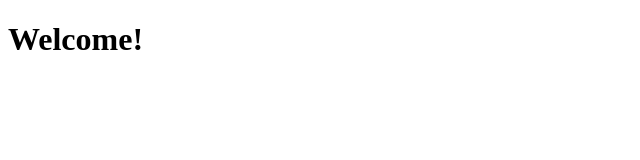
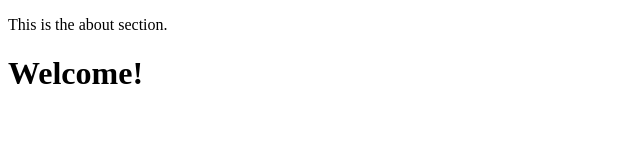
Before and after one commit to Gayathri-021110/gayi, a plain HTML site: page index.html in a window 1280 px wide. Shown: the whole page, without its empty margins (0-640 px from the left). Drawn offline with Linux system fonts and the light colour scheme.

Commit message:
About section

```diff
--- a/index.html
+++ b/index.html
@@ -1 +1 @@
-<!DOCTYPE html><html><head><title>My Portfolio</title></head><body><h1>Welcome!</h1></body></html>
+<!DOCTYPE html><html><head><title>My Portfolio</title></head><body><p>This is the about section.</p><h1>Welcome!</h1></body></html>
```
